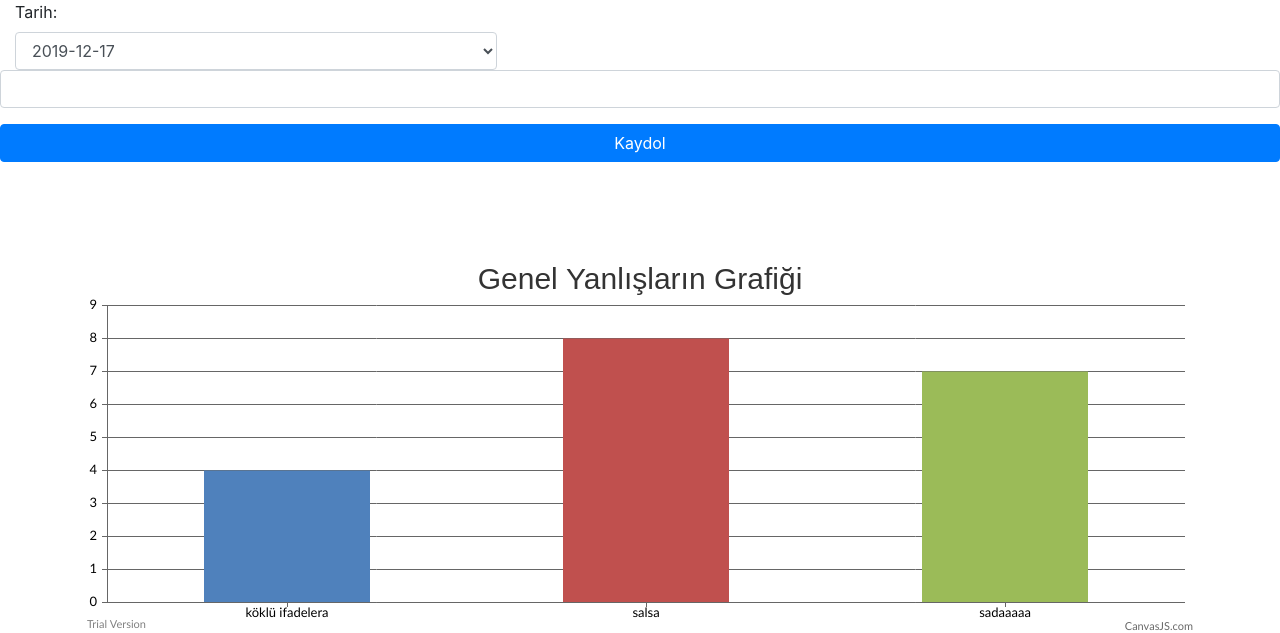
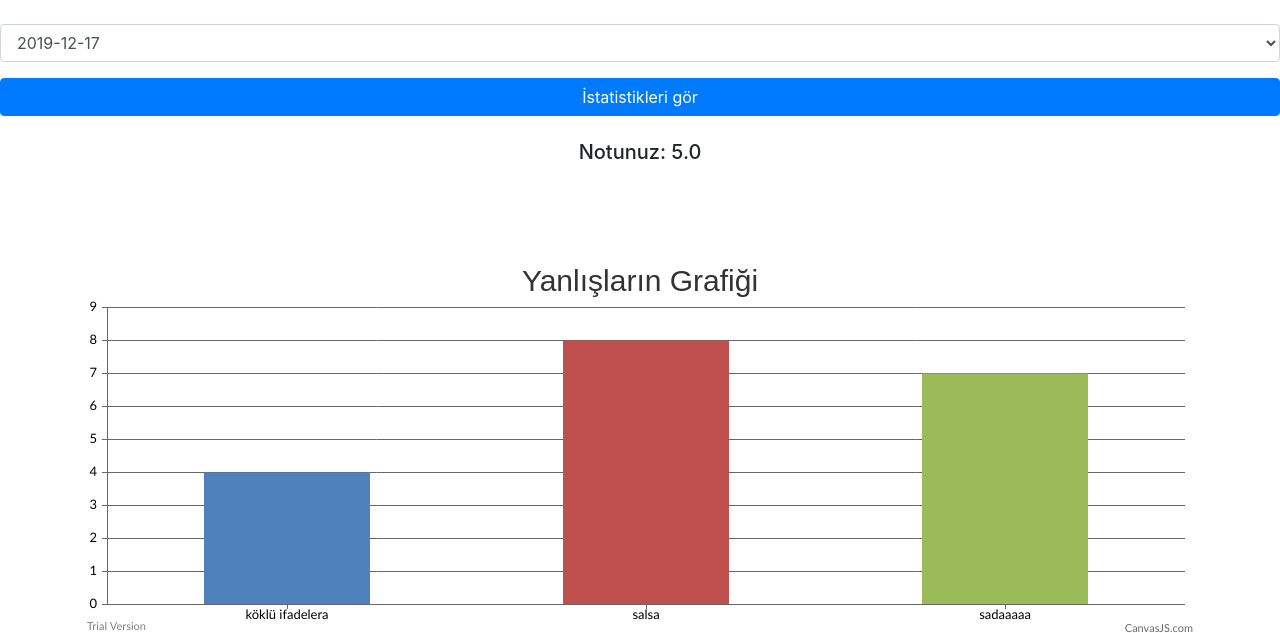
Before and after one commit to SefaAkdeniz/SmartExam-Django-WebSite, a Django app: page /exam/stat/ in a window 1280 px wide. Shown: the part 56-689 px from the top of the page. Run offline with Django 3.2, Linux system fonts and the light colour scheme; a user stored in the database is signed in; data comes from the database, SQL or seed files in the repository; some libraries are stand-ins or nearby versions.

Commit message:
reafctor stats page

```diff
--- a/templates/stat.html
+++ b/templates/stat.html
@@ -12,21 +12,12 @@
   <script type="text/javascript" src="{% static 'js/jquery.canvasjs.min.js'%}"></script>
   <script>
       $(document).ready(function() {
-          trueChartTitle = "Genel Doğruların Grafiği"
-          falseChartTitle = "Genel Yanlışların Grafiği"
+          trueChartTitle = "Doğruların Grafiği"
+          falseChartTitle = "Yanlışların Grafiği"
         load();
 
         $.each( dateArray, function( key, value ) {
             $("#DateSelector").append(new Option(value));
-        });
-
-        $("#DateSelector").on('change', function() {
-            $.post('http://127.0.0.1:8000/exam/stat/', {date:this.value});
-
-            trueChartTitle = this.value + "Tarihli Doğrular";
-            falseChartTitle = this.value + "Tarihli Yanlışlar";
-            load();
-
         });
 
         function load()
@@ -137,22 +128,17 @@
             </div>
         </div>
     </header>
-
-    <div class="form-group container", style="width: 40%; display: inline-block; margin: auto;">
-        <label for="drop_list">Tarih:</label>
-        <select class="form-control" id="DateSelector">
-        </select>
-    </div>
+    <br>
     <form action="{% url 'stat' %}" method="POST">
         {% csrf_token %}
         <div class="form-group">
 
-            <input type="text" name="date" class="form-control" required>
+            <select class="form-control" id="DateSelector" required name="date"></select>
         </div>
-
-        <button type="submit" class="btn btn-primary btn-block">Kaydol</button>
+        <button type="submit" class="btn btn-primary btn-block">İstatistikleri gör</button>
     </form>
-
+    <br>
+    <h5 style="text-align: center;">Notunuz: {{result}}</h5>
 
     <div style = "margin-top : 100px; margin-bottom:100px;" class = "container">
         <div id="chartFalse" style="height: 370px; width: 100%;"></div>
```
Also changed, not shown: templates/exam.html (+8 -0 lines).
